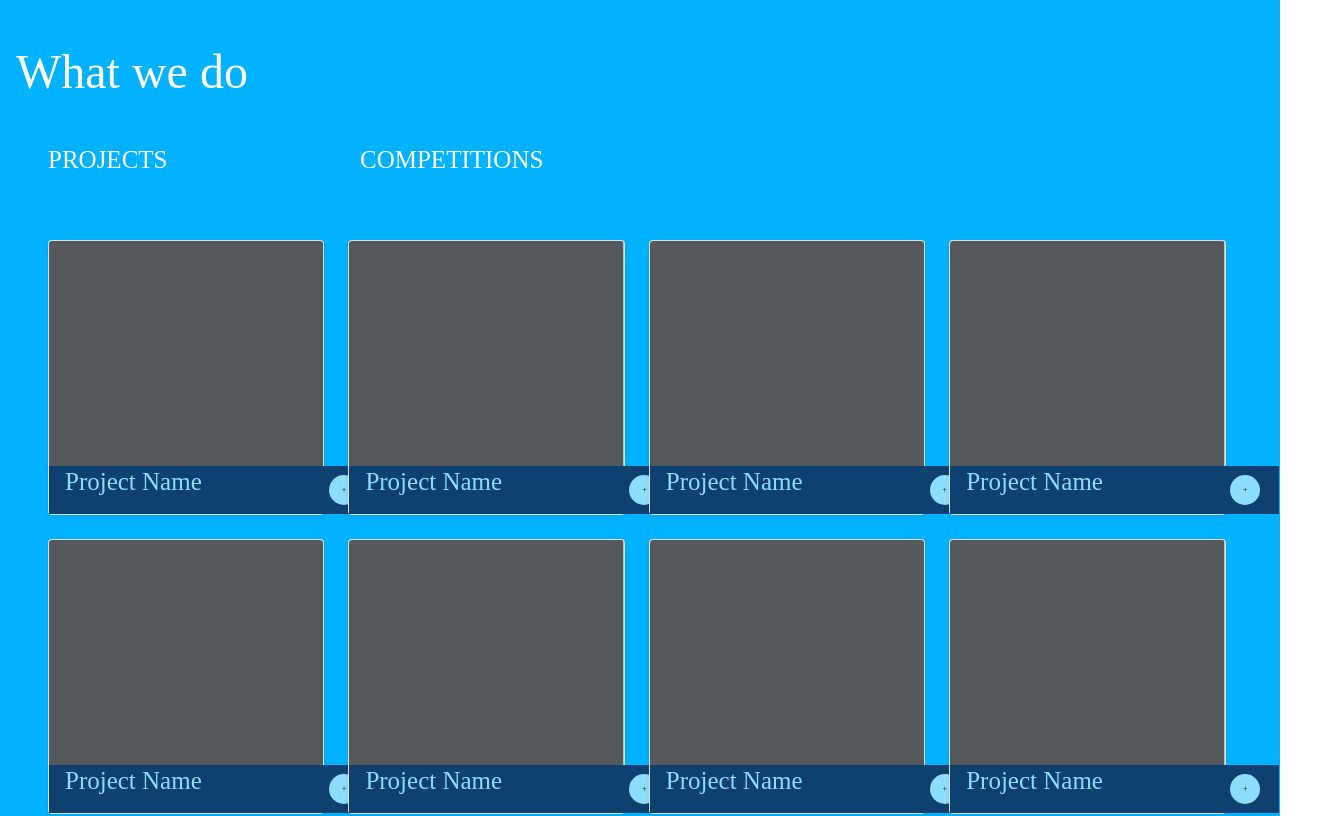
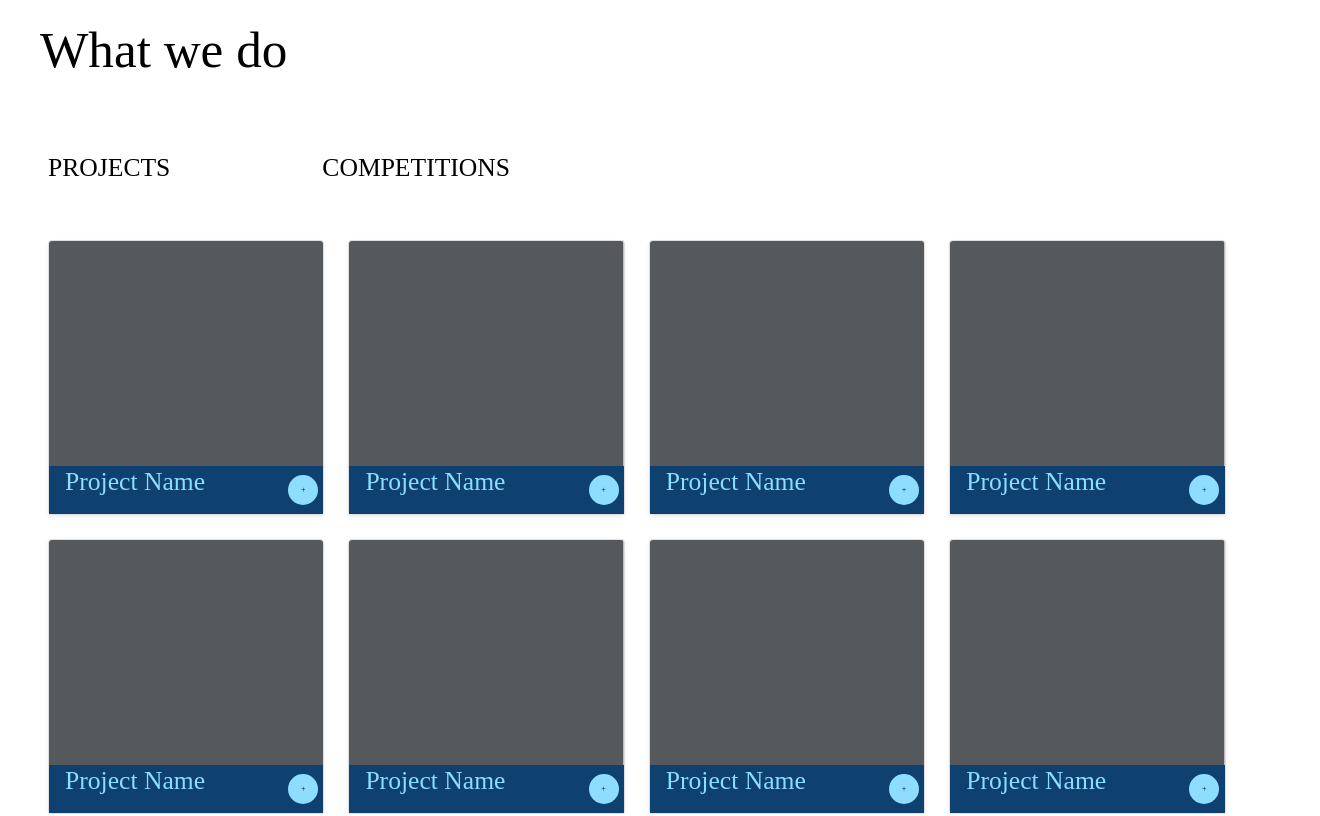
Before and after one commit to HarshRajAmbastha/WhatWeDoPage, a React (Create React App) app: page / in a window 1280 px wide. Shown: the top 816 px of the page, 1320 px wide, since content can reach past the window. Built offline with nearby package versions, Linux system fonts and the light colour scheme.

Commit message:
buttons need to be adjusted

```diff
--- a/public/index.html
+++ b/public/index.html
@@ -4,6 +4,8 @@
     <meta charset="utf-8" />
     <link rel="icon" href="%PUBLIC_URL%/favicon.ico" />
     <meta name="viewport" content="width=device-width, initial-scale=1" />
+    <meta charset="utf-8">
+    <meta name="viewport" content="width=device-width, initial-scale=1, shrink-to-fit=no">
     <meta name="theme-color" content="#000000" />
     <meta
       name="description"
--- a/src/Whatwedo.js
+++ b/src/Whatwedo.js
@@ -3,8 +3,9 @@ import "./whatwedo.css"
 
 const Whatwedo = () => {
     return (
-        <div className="wwd-body">
-            <h1 className="wwd-title" >What we do</h1>
+
+        <div className="wwd-body"  >
+            <h1 className="wwd-title" id="my-title">What we do</h1>
             <div >
                 <span id='project'>PROJECTS</span>
                 <span id='competitions'>COMPETITIONS</span>
@@ -22,17 +23,9 @@ const Whatwedo = () => {
 
             <div class="card-body">
               <p class="card-text" className="wwd-card-text wwd-p">Project Name
-              {/* <button type="button"  className="wwd-button"> </button> */}
               </p>
-              <button type="button" class="btn btn-primary btn-circle btn-sm">+</button>
 
-              <div class="d-flex justify-content-between align-items-center">
-                <div class="btn-group">
-
-
-                </div>
-
-              </div>
+              <button type="button" class="btn btn-primary btn-circle btn-sm wwd-button">+</button>
             </div>
           </div>
         </div>
@@ -174,6 +167,7 @@ const Whatwedo = () => {
 
 
         </div>
+
     )
 }
 
--- a/src/whatwedo.css
+++ b/src/whatwedo.css
@@ -1,18 +1,11 @@
 
-.wwd-title{
-  font-family: Cerebri Sans;
-font-size: 48px;
-font-style: normal;
-font-weight: 500;
-letter-spacing: 0em;
-text-align: left;
+/* .wwd-body{
+  width: 1500px;
+height: 120vh;
 
-}
-.wwd-body{
-  width: 100vw;
-height: 1000vh;
 
-background: #00B2FF;
+
+background-color: #00B2FF;
 box-shadow: 0px -4px 10px rgba(0, 0, 0, 0.25);
 
 font-size: 48px;
@@ -20,32 +13,35 @@ font-style: normal;
 font-weight: 500;
 letter-spacing: 0em;
 text-align: left;
-}
+} */
 
 
 .wwd-title{
-  position: absolute;
+  /* position: relative;
   width: 20vw;
   height: 10vh;
   left: 2vh;
-  top: 4vh;
+  top: 4vh; */
+  position: relative;
+top: 50px;
+left: 40px;
 
 font-family: Cerebri Sans;
 font-style: normal;
 font-weight: 500;
-font-size: 48px;
+font-size: 4vw;
 line-height: 0%;
 
 
-display: flex;
+/* display: flex; */
 align-items: center;
 
-color: #FFFFFF;
+color: black;
 
 }
 
 #project{
-  position: absolute;
+  position: relative;
 
 left: 6vh;
 top: 18vh;
@@ -53,30 +49,30 @@ top: 18vh;
 font-family: Cerebri Sans;
 font-style: normal;
 font-weight: 500;
-font-size: 25px;
+font-size: 2vw;
 line-height: 32px;
 /* identical to box height */
 
 text-align: center;
 
-color: #FFFFFF;
+color: black;
 
 }
  #competitions{
-  position: absolute;
+  position: relative;
 
-  left: 45vh;
+  left: 25vh;
   top: 18vh;
 
   font-family: Cerebri Sans;
   font-style: normal;
   font-weight: 500;
-  font-size: 25px;
+  font-size: 2vw;
   line-height: 32px;
   /* identical to box height */
 
 
-  color: #FFFFFF;
+  color: black;
 
  }
 
@@ -87,24 +83,18 @@ width: 92vw;
 left: 6vh;
 }
 
-.wwd-button{
-margin-left: 22vh;
-border: 1px dashed #8DDDFF;
-font-size: 24px;
-border-radius: 100px;
 
-
-}
 
 .wwd-card-text{
 
   font-family: Cerebri Sans;
-font-size: 25px;
+font-size: 2vw;
 font-style: normal;
 font-weight: 300;
 line-height: 32px;
 letter-spacing: 0em;
 text-align: left;
+justify-content: center;
 
 }
 
@@ -132,6 +122,12 @@ background: #0E4170;
 color: #8DDDFF;
 
 }
+/* .wwd-button{
+  position: relative;
+  right:200px;
+
+
+} */
 
 
 .btn-circle.btn-sm {
@@ -149,27 +145,43 @@ font-family: Cerebri Sans;
 /* font-size: 2vh; */
 font-style: normal;
 font-weight: 500;
-position: absolute;
-left: 280px;
+position: relative;
+left: 5.2rem;
+
+
+
 
 }
-.btn-circle.btn-md {
+/* .btn-circle.btn-md {
   width: 50px;
   height: 50px;
   padding: 7px 10px;
   border-radius: 25px;
   font-size: 10px;
   text-align: center;
+  float: right;
+  margin-left: -50%;
+  margin-top: 2em;
 
-
-}
-.btn-circle.btn-xl {
+} */
+/* .btn-circle.btn-xl {
   width: 70px;
   height: 70px;
   padding: 10px 16px;
   border-radius: 35px;
   font-size: 12px;
   text-align: center;
+  float: right;
+  margin-left: -50%;
+  margin-top: 2em;
+
+} */
+.card-body{
+  width: 100%;
+}
+
+@media only screen and (max-width: 1050px) {
+
 
 
 }
```
